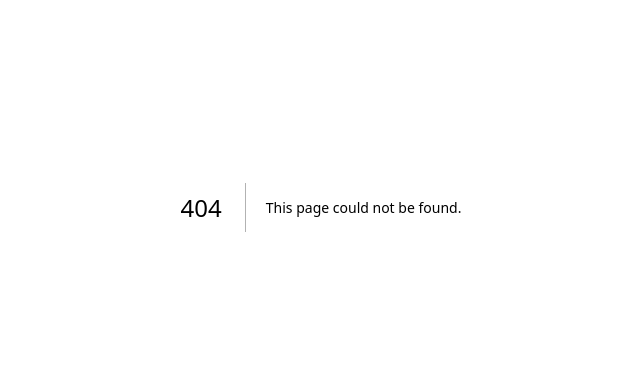
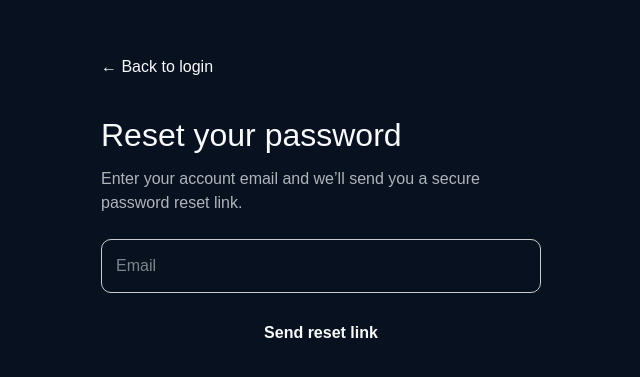
Before and after one commit to piyushk8541-lab/ai-study-os, a Next.js app: page /forgot-password in a window 1280 px wide. Before the commit this address had no page. Shown: the part 193-570 px from the top of the page, without its empty margins (319-959 px from the left). Built offline with nearby package versions, Linux system fonts and the light colour scheme.

Commit message:
Add password reset request page

```diff
--- /dev/null
+++ b/app/forgot-password/page.tsx
@@ -0,0 +1,22 @@
+import Link from 'next/link';
+import { requestPasswordReset } from '@/app/auth/actions';
+
+export default async function ForgotPasswordPage({ searchParams }: { searchParams: Promise<{ error?: string; message?: string }> }) {
+  const params = await searchParams;
+
+  return (
+    <main style={{ minHeight: '100vh', display: 'grid', placeItems: 'center', padding: 24 }}>
+      <div style={{ width: '100%', maxWidth: 440 }}>
+        <Link href="/login" style={{ textDecoration: 'none' }}>← Back to login</Link>
+        <h1 style={{ fontSize: 32, marginTop: 32, marginBottom: 8 }}>Reset your password</h1>
+        <p style={{ opacity: 0.7, marginBottom: 24 }}>Enter your account email and we’ll send you a secure password reset link.</p>
+        {params.error && <p style={{ color: '#dc2626', marginBottom: 16 }}>{params.error}</p>}
+        {params.message && <p style={{ color: '#16a34a', marginBottom: 16 }}>{params.message}</p>}
+        <form action={requestPasswordReset} style={{ display: 'grid', gap: 14 }}>
+          <input name="email" type="email" placeholder="Email" required autoComplete="email" style={{ padding: 14, borderRadius: 10, border: '1px solid #ccc' }} />
+          <button type="submit" style={{ padding: 14, borderRadius: 10, border: 0, cursor: 'pointer', fontWeight: 700 }}>Send reset link</button>
+        </form>
+      </div>
+    </main>
+  );
+}
```
